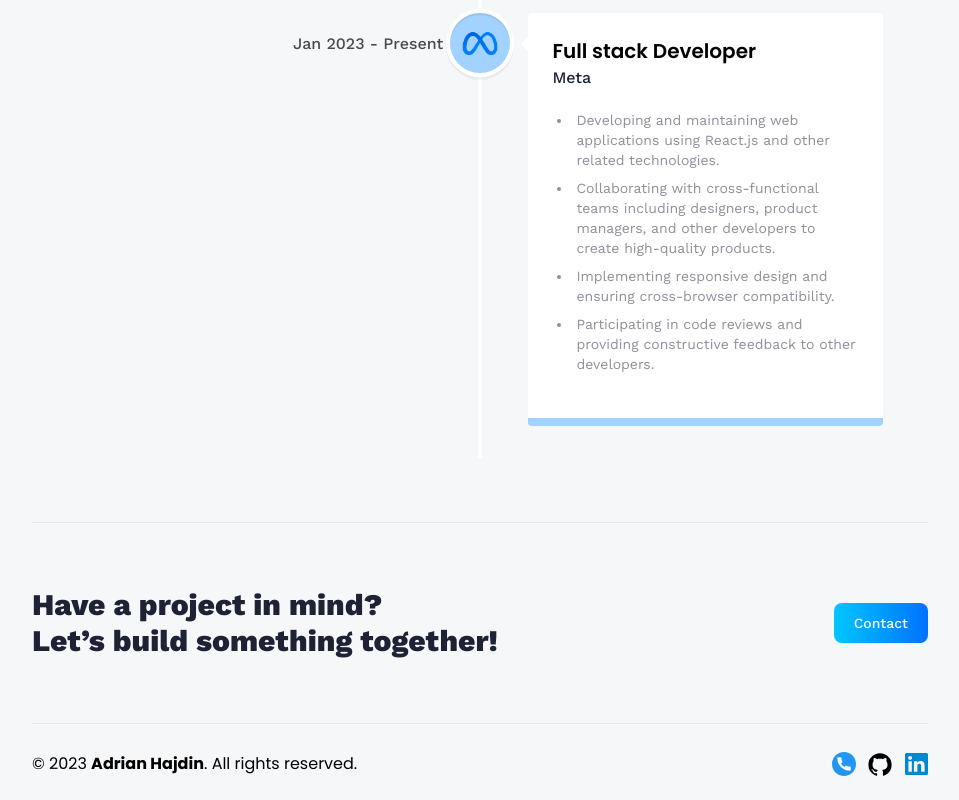
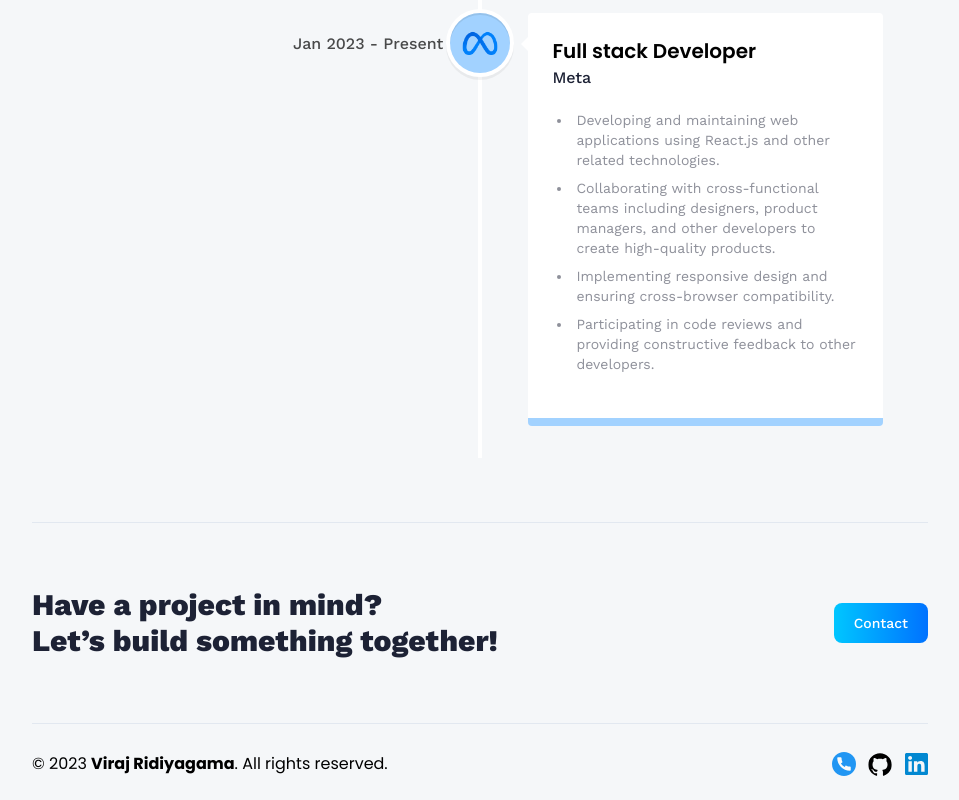
Before and after one commit to virajsaranga/3d_website_dummy, a React (Vite) app: page /about in a window 1280 px wide. Shown: the part 2444-3244 px from the top of the page, without its empty margins (160-1119 px from the left). Built offline with nearby package versions, Linux system fonts and the light colour scheme; no server answers.

Commit message:
footer updated

```diff
--- a/src/components/Footer.jsx
+++ b/src/components/Footer.jsx
@@ -9,7 +9,7 @@
 
       <div className='footer-container'>
         <p>
-          © 2023 <strong>Adrian Hajdin</strong>. All rights reserved.
+          © 2023 <strong>Viraj Ridiyagama</strong>. All rights reserved.
         </p>
 
         <div className='flex gap-3 justify-center items-center'>
```
